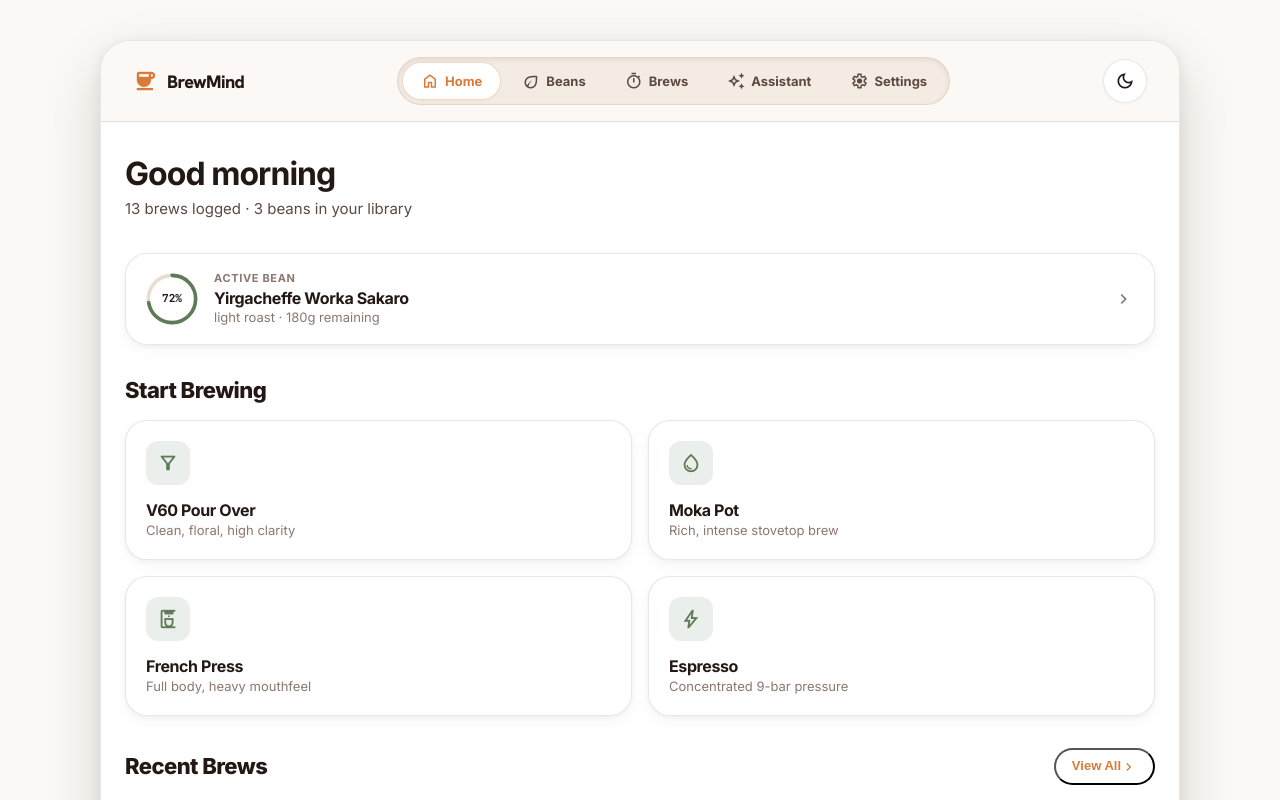
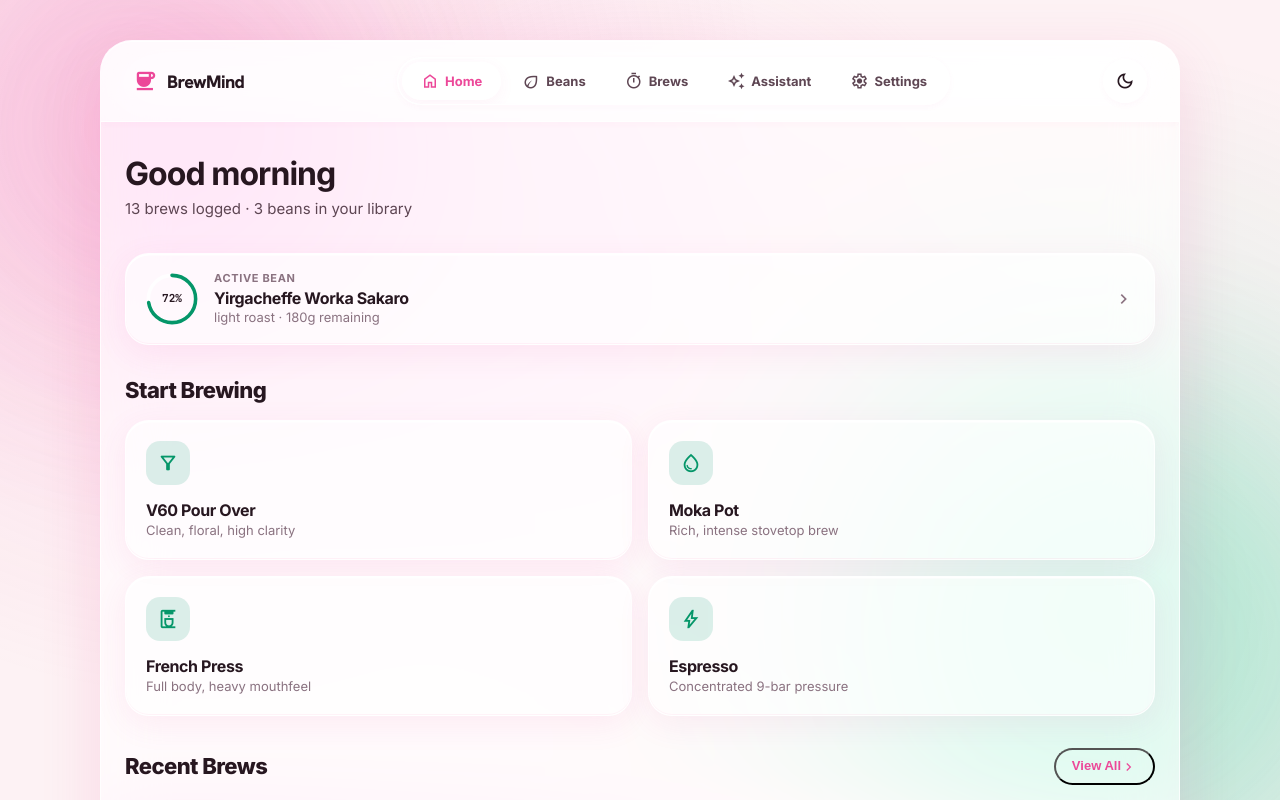
Before and after one commit to ayush96167/Coffee_SIDE_PROJECT, a React (Vite) app: page / in a window 1280 px wide. Shown: the top 800 px of the page. Built offline with nearby package versions, Linux system fonts and the light colour scheme.

Commit message:
style: implement Cherry Blossom Glassmorphism theme with soft pinks, clean white frosted glass & pale spring leaf green

```diff
--- a/src/styles/main.css
+++ b/src/styles/main.css
@@ -1,64 +1,70 @@
 /* ═══════════════════════════════════════════════════════════
-   BrewMind — Stitch Specialty Coffee Design System
-   Rich Roasted Espresso (#120E0C / #FBF8F5), Warm Copper (#D97A38 / #E58C44),
-   Botanical Sage (#5E7B58), & Tactile Parchment Depth
+   BrewMind — Cherry Blossom Glassmorphism Design System
+   Soft Pinks, Clean White Frosted Glass, Pale Spring Leaf Green,
+   Ambient Mesh Orbs, Specular Rim Highlights & Spring Physics Motion
    ═══════════════════════════════════════════════════════════ */
 
-/* ── Design Tokens — Stitch Specialty Coffee Palette ──────── */
+/* ── Design Tokens — Cherry Blossom Palette ───────────────── */
 :root {
-  /* Surfaces */
-  --bg-surface: #FBF8F5;
-  /* Warm Cream Linen */
-  --bg-base: #FBF8F5;
-  --bg-primary: #FFFFFF;
-  --bg-card: #FFFFFF;
-  --bg-card-solid: #FFFFFF;
-  --bg-card-secondary: #F4ECE3;
-  /* Warm Oats Parchment */
-  --bg-elevated: #E9DCD0;
-  --bg-hover: rgba(217, 122, 56, 0.08);
-  --bg-overlay: rgba(36, 24, 20, 0.5);
+  /* Ambient Mesh Background Gradients */
+  --bg-mesh-1: radial-gradient(circle at 15% 15%, rgba(244, 114, 182, 0.22) 0%, transparent 45%);
+  --bg-mesh-2: radial-gradient(circle at 85% 75%, rgba(52, 211, 153, 0.18) 0%, transparent 45%);
+  --bg-mesh-3: radial-gradient(circle at 50% 40%, rgba(251, 207, 232, 0.3) 0%, transparent 50%);
+  --bg-base: #FDF2F4;          /* Soft Cherry Blossom Pink Canvas */
 
-  /* Shadows — Warm Coffee Depth */
-  --shadow-xs: 0 1px 3px rgba(36, 24, 20, 0.04);
-  --shadow-sm: 0 2px 6px rgba(36, 24, 20, 0.05), 0 6px 16px rgba(36, 24, 20, 0.03);
-  --shadow-md: 0 4px 18px rgba(36, 24, 20, 0.07), 0 1px 4px rgba(36, 24, 20, 0.04);
-  --shadow-lg: 0 12px 36px rgba(36, 24, 20, 0.1), 0 2px 8px rgba(36, 24, 20, 0.05);
-  --shadow-xl: 0 24px 60px rgba(36, 24, 20, 0.15), 0 4px 16px rgba(36, 24, 20, 0.08);
-  --shadow-sunken: inset 0 2px 5px rgba(36, 24, 20, 0.08);
+  /* Glass Surfaces — Clean White & Soft Pink Frosted Layers */
+  --bg-primary: rgba(255, 255, 255, 0.68);
+  --bg-surface: rgba(253, 242, 244, 0.5);
+  --bg-card: rgba(255, 255, 255, 0.62);
+  --bg-card-solid: rgba(255, 255, 255, 0.88);
+  --bg-card-secondary: rgba(255, 255, 255, 0.42);
+  --bg-elevated: rgba(255, 255, 255, 0.8);
+  --bg-hover: rgba(244, 114, 182, 0.08);
+  --bg-overlay: rgba(25, 14, 19, 0.4);
 
-  /* Text — Deep Roasted Espresso Inks */
-  --text-primary: #241814;
-  /* Deep Roasted Espresso */
-  --text-secondary: #5C4940;
-  /* Warm Cocoa */
-  --text-muted: #8C776E;
+  /* Glass Effects */
+  --glass-blur-lg: blur(30px) saturate(190%);
+  --glass-blur-md: blur(20px) saturate(180%);
+  --glass-blur-sm: blur(12px) saturate(160%);
+  --glass-border: 1px solid rgba(255, 255, 255, 0.75);
+  --glass-border-subtle: 1px solid rgba(255, 255, 255, 0.45);
+  --glass-highlight: inset 0 1.5px 0 0 rgba(255, 255, 255, 0.95), inset 0 -1px 0 0 rgba(244, 114, 182, 0.08);
+  --glass-shadow: 0 8px 32px 0 rgba(236, 72, 153, 0.08), 0 2px 8px 0 rgba(0, 0, 0, 0.02);
+
+  /* Text — Deep Plum Charcoal & Soft Rose */
+  --text-primary: #271720;      /* Deep Plum Charcoal */
+  --text-secondary: #5E4653;    /* Muted Rose Plum */
+  --text-muted: #8A7280;
   --text-inverse: #FFFFFF;
 
-  /* Accents — Polished Warm Copper & Botanical Sage */
-  --accent: #D97A38;
-  /* Polished Warm Copper */
-  --accent-hover: #B85F20;
-  --accent-light: rgba(217, 122, 56, 0.12);
-  --accent-sage: #5E7B58;
-  /* Botanical Coffee Sage */
-  --accent-sage-hover: #4B6446;
-  --accent-sage-light: rgba(94, 123, 88, 0.12);
-  --accent-amber: #E58C44;
-  --accent-red: #D93B2B;
-  --accent-green: #2E8543;
+  /* Accents — Soft Blossom Pink & Pale Spring Leaf Green */
+  --accent: #EC4899;           /* Vibrant Blossom Pink */
+  --accent-hover: #DB2777;
+  --accent-light: rgba(236, 72, 153, 0.15);
+  --accent-sage: #059669;      /* Pale Spring Leaf Green */
+  --accent-sage-hover: #047857;
+  --accent-sage-light: rgba(5, 150, 105, 0.14);
+  --accent-amber: #F59E0B;
+  --accent-red: #EF4444;
+  --accent-green: #10B981;     /* Pale Green Indicator */
 
-  /* Borders */
-  --border: rgba(140, 119, 110, 0.18);
-  --border-strong: rgba(217, 122, 56, 0.3);
+  /* Borders & Shadows */
+  --border: rgba(255, 255, 255, 0.75);
+  --border-strong: rgba(236, 72, 153, 0.25);
   --border-focus: var(--accent);
+  --shadow-xs: 0 2px 6px rgba(236, 72, 153, 0.04);
+  --shadow-sm: 0 4px 16px rgba(236, 72, 153, 0.06), inset 0 1px 0 rgba(255, 255, 255, 0.9);
+  --shadow-md: 0 8px 32px rgba(236, 72, 153, 0.09), inset 0 1px 0 rgba(255, 255, 255, 0.95);
+  --shadow-lg: 0 12px 48px rgba(236, 72, 153, 0.12), inset 0 1px 0 rgba(255, 255, 255, 1);
+  --shadow-xl: 0 20px 60px rgba(236, 72, 153, 0.16), inset 0 1px 0 rgba(255, 255, 255, 1);
+  --shadow-sunken: inset 0 2px 4px rgba(39, 23, 32, 0.06);
 
   /* Radii */
-  --radius-xs: 8px;
-  --radius-sm: 12px;
-  --radius-md: 16px;
-  --radius-lg: 22px;
-  --radius-xl: 30px;
+  --radius-xs: 10px;
+  --radius-sm: 14px;
+  --radius-md: 18px;
+  --radius-lg: 24px;
+  --radius-xl: 32px;
   --radius-full: 9999px;
 
   /* Spacing */
@@ -82,43 +88,44 @@
   --duration-slow: 400ms;
 }
 
-/* ── Stitch Dark Roasted Espresso Theme ──────────────────── */
+/* ── Dark Cherry Blossom Theme — Midnight Blossom ───────── */
 [data-theme="dark"] {
-  --bg-surface: #120E0C;
-  /* Dark Roasted Espresso */
-  --bg-base: #120E0C;
-  --bg-primary: #17110E;
-  --bg-card: #1C1613;
-  /* Roasted Bean Surface */
-  --bg-card-solid: #1C1613;
-  --bg-card-secondary: #140F0D;
-  --bg-elevated: #28201C;
-  --bg-hover: rgba(229, 140, 68, 0.1);
-  --bg-overlay: rgba(8, 6, 5, 0.85);
+  --bg-mesh-1: radial-gradient(circle at 15% 15%, rgba(244, 114, 182, 0.18) 0%, transparent 45%);
+  --bg-mesh-2: radial-gradient(circle at 85% 75%, rgba(52, 211, 153, 0.15) 0%, transparent 45%);
+  --bg-mesh-3: radial-gradient(circle at 50% 40%, rgba(236, 72, 153, 0.12) 0%, transparent 50%);
+  --bg-base: #180D13;          /* Midnight Blossom Dark Canvas */
 
-  --text-primary: #F9F3EC;
-  /* Warm Cream Text */
-  --text-secondary: #CBBAB0;
-  /* Warm Toast */
-  --text-muted: #8F7B71;
+  --bg-primary: rgba(32, 20, 26, 0.68);
+  --bg-surface: rgba(26, 15, 21, 0.5);
+  --bg-card: rgba(38, 24, 31, 0.62);
+  --bg-card-solid: rgba(45, 28, 37, 0.88);
+  --bg-card-secondary: rgba(255, 255, 255, 0.06);
+  --bg-elevated: rgba(58, 36, 48, 0.6);
+  --bg-hover: rgba(244, 114, 182, 0.12);
+  --bg-overlay: rgba(0, 0, 0, 0.8);
 
-  --accent: #E58C44;
-  /* Vibrant Warm Amber Copper */
-  --accent-hover: #F09D58;
-  --accent-light: rgba(229, 140, 68, 0.2);
-  --accent-sage: #7FA478;
-  /* Fresh Coffee Sage */
-  --accent-sage-hover: #92B98B;
-  --accent-sage-light: rgba(127, 164, 120, 0.2);
+  --glass-border: 1px solid rgba(255, 255, 255, 0.14);
+  --glass-border-subtle: 1px solid rgba(255, 255, 255, 0.08);
+  --glass-highlight: inset 0 1.5px 0 0 rgba(255, 255, 255, 0.18);
+  --glass-shadow: 0 12px 40px 0 rgba(0, 0, 0, 0.5);
 
-  --border: rgba(203, 186, 176, 0.12);
-  --border-strong: rgba(229, 140, 68, 0.3);
+  --text-primary: #FFF1F2;
+  --text-secondary: #FDA4AF;
+  --text-muted: #9F7885;
+
+  --accent: #F472B6;
+  --accent-hover: #F43F5E;
+  --accent-light: rgba(244, 114, 182, 0.2);
+  --accent-sage: #34D399;      /* Pale Spring Leaf Green (Dark Mode) */
+  --accent-sage-hover: #10B981;
+  --accent-sage-light: rgba(52, 211, 153, 0.2);
+
+  --border: rgba(255, 255, 255, 0.14);
+  --border-strong: rgba(244, 114, 182, 0.3);
 }
 
 /* ── Base Reset & Body ───────────────────────────────────── */
-*,
-*::before,
-*::after {
+*, *::before, *::after {
   box-sizing: border-box;
   margin: 0;
   padding: 0;
@@ -126,7 +133,10 @@
 }
 
 body {
-  background-color: var(--bg-surface);
+  background-color: var(--bg-base);
+  background-image: var(--bg-mesh-1), var(--bg-mesh-2), var(--bg-mesh-3);
+  background-attachment: fixed;
+  background-size: 100% 100%;
   color: var(--text-primary);
   font-family: var(--font-sans);
   font-size: 15px;
@@ -135,17 +145,47 @@
   -webkit-font-smoothing: antialiased;
   -moz-osx-font-smoothing: grayscale;
   transition: background-color var(--duration-slow) var(--ease-out),
-    color var(--duration-slow) var(--ease-out);
+              color var(--duration-slow) var(--ease-out);
   overflow-x: hidden;
 }
 
+/* Ambient Floating Glass Glow Orbs (Soft Pink & Pale Green) */
+body::before, body::after {
+  content: '';
+  position: fixed;
+  border-radius: 50%;
+  filter: blur(90px);
+  pointer-events: none;
+  z-index: 0;
+  opacity: 0.65;
+  animation: pulseGlow 12s ease-in-out infinite alternate;
+}
+
+body::before {
+  width: 440px;
+  height: 440px;
+  top: -90px;
+  left: -90px;
+  background: rgba(244, 114, 182, 0.25);
+}
+
+body::after {
+  width: 520px;
+  height: 520px;
+  bottom: -110px;
+  right: -110px;
+  background: rgba(52, 211, 153, 0.22);
+  animation-delay: -6s;
+}
+
+@keyframes pulseGlow {
+  0% { transform: translate(0, 0) scale(1); }
+  50% { transform: translate(30px, -20px) scale(1.08); }
+  100% { transform: translate(-20px, 30px) scale(0.95); }
+}
+
 /* ── Typography ──────────────────────────────────────────── */
-h1,
-h2,
-h3,
-h4,
-h5,
-h6 {
+h1, h2, h3, h4, h5, h6 {
   font-family: var(--font-sans);
   font-weight: 700;
   letter-spacing: -0.025em;
@@ -203,52 +243,56 @@
   font-variation-settings: 'FILL' 1, 'wght' 500, 'GRAD' 0, 'opsz' 24;
 }
 
-/* ── App Container ───────────────────────────────────────── */
+/* ── Glass App Container ─────────────────────────────────── */
 .app-container {
   width: 100%;
   max-width: 1080px;
   margin: 0 auto;
   min-height: 100vh;
   background: var(--bg-primary);
+  backdrop-filter: var(--glass-blur-lg);
+  -webkit-backdrop-filter: var(--glass-blur-lg);
+  border-left: var(--glass-border);
+  border-right: var(--glass-border);
+  box-shadow: var(--glass-shadow);
   position: relative;
   z-index: 1;
   padding-bottom: 96px;
-  border-left: 1px solid var(--border);
-  border-right: 1px solid var(--border);
 }
 
 @media (min-width: 640px) {
   body {
     padding: var(--space-lg);
   }
-
   .app-container {
     border-radius: var(--radius-xl);
+    border: var(--glass-border);
     box-shadow: var(--shadow-xl);
     padding-bottom: var(--space-xl);
     margin-top: var(--space-md);
     margin-bottom: var(--space-md);
     overflow: hidden;
-    border: 1px solid var(--border);
   }
 }
 
-/* ── Stitch Cards ───────────────────────────────────────── */
+/* ── Cherry Blossom Frosted Glass Cards ───────────────────── */
 .glass-card {
   background: var(--bg-card);
+  backdrop-filter: var(--glass-blur-lg);
+  -webkit-backdrop-filter: var(--glass-blur-lg);
+  border: var(--glass-border);
+  box-shadow: var(--glass-highlight), var(--shadow-md);
   border-radius: var(--radius-lg);
   padding: var(--space-lg);
-  box-shadow: var(--shadow-sm);
+  transition: transform var(--duration-normal) var(--ease-spring),
+              box-shadow var(--duration-normal) var(--ease-out),
+              border-color var(--duration-normal) var(--ease-out);
   position: relative;
-  transition: transform var(--duration-normal) var(--ease-spring),
-    box-shadow var(--duration-normal) var(--ease-out),
-    border-color var(--duration-normal) var(--ease-out);
-  border: 1px solid var(--border);
 }
 
 .glass-card:hover {
-  box-shadow: var(--shadow-md);
-  border-color: var(--border-strong);
+  box-shadow: var(--glass-highlight), var(--shadow-lg);
+  border-color: rgba(244, 114, 182, 0.4);
 }
 
 .card-interactive {
@@ -257,36 +301,38 @@
 
 .card-interactive:hover {
   transform: translateY(-4px) scale(1.01);
-  box-shadow: var(--shadow-lg);
+  background: var(--bg-hover);
   border-color: var(--accent);
+  box-shadow: var(--glass-highlight), 0 12px 36px rgba(236, 72, 153, 0.15);
 }
 
 .card-interactive:active {
   transform: translateY(0) scale(0.99);
-  box-shadow: var(--shadow-xs);
   transition-duration: 50ms;
 }
 
-/* Secondary Carved Card */
 .card-secondary {
   background: var(--bg-card-secondary);
+  backdrop-filter: var(--glass-blur-sm);
+  -webkit-backdrop-filter: var(--glass-blur-sm);
+  border: var(--glass-border-subtle);
+  box-shadow: inset 0 1px 0 0 rgba(255, 255, 255, 0.6);
   border-radius: var(--radius-md);
   padding: var(--space-md);
-  border: 1px solid var(--border);
-  box-shadow: var(--shadow-sunken);
 }
 
-/* Accent Card */
 .card-accent {
-  background: linear-gradient(135deg, var(--accent-sage) 0%, #3B5338 100%);
-  color: #FFFFFF;
+  background: linear-gradient(135deg, rgba(236, 72, 153, 0.85) 0%, rgba(219, 39, 119, 0.9) 100%);
+  backdrop-filter: var(--glass-blur-lg);
+  -webkit-backdrop-filter: var(--glass-blur-lg);
+  color: var(--text-inverse);
   border-radius: var(--radius-lg);
   padding: var(--space-lg);
-  box-shadow: var(--shadow-md);
-  border: 1px solid rgba(255, 255, 255, 0.2);
+  box-shadow: inset 0 1.5px 0 0 rgba(255, 255, 255, 0.4), var(--shadow-lg);
+  border: 1px solid rgba(255, 255, 255, 0.3);
 }
 
-/* ── Buttons ─────────────────────────────────────────────── */
+/* ── Cherry Blossom Glass Buttons ────────────────────────── */
 .btn {
   display: inline-flex;
   align-items: center;
@@ -306,8 +352,8 @@
   user-select: none;
   position: relative;
   transition: transform var(--duration-normal) var(--ease-spring),
-    box-shadow var(--duration-normal) var(--ease-out),
-    background var(--duration-normal) var(--ease-out);
+              box-shadow var(--duration-normal) var(--ease-out),
+              background var(--duration-normal) var(--ease-out);
 }
 
 .btn:active {
@@ -315,27 +361,31 @@
 }
 
 .btn-primary {
-  background: linear-gradient(135deg, var(--accent) 0%, var(--accent-hover) 100%);
+  background: linear-gradient(135deg, #EC4899 0%, #DB2777 100%);
   color: #FFFFFF;
-  box-shadow: 0 4px 16px var(--accent-light);
+  box-shadow: inset 0 1.5px 0 0 rgba(255, 255, 255, 0.4), 0 8px 24px rgba(236, 72, 153, 0.35);
+  border: 1px solid rgba(255, 255, 255, 0.25);
 }
 
 .btn-primary:hover {
-  background: linear-gradient(135deg, #E58C44 0%, var(--accent) 100%);
+  background: linear-gradient(135deg, #F472B6 0%, #EC4899 100%);
   transform: translateY(-2px) scale(1.01);
-  box-shadow: 0 8px 24px var(--accent-light);
+  box-shadow: inset 0 1.5px 0 0 rgba(255, 255, 255, 0.5), 0 12px 32px rgba(236, 72, 153, 0.45);
 }
 
 .btn-secondary {
-  background: var(--bg-card);
+  background: var(--bg-card-secondary);
+  backdrop-filter: var(--glass-blur-md);
+  -webkit-backdrop-filter: var(--glass-blur-md);
   color: var(--text-primary);
-  box-shadow: var(--shadow-xs);
-  border: 1px solid var(--border);
+  border: var(--glass-border);
+  box-shadow: inset 0 1px 0 0 rgba(255, 255, 255, 0.7), var(--shadow-xs);
 }
 
 .btn-secondary:hover {
-  box-shadow: var(--shadow-sm);
+  background: var(--bg-hover);
   border-color: var(--accent);
+  transform: translateY(-1px);
 }
 
 .btn-ghost {
@@ -349,31 +399,32 @@
   background: var(--accent-light);
 }
 
-/* Icon Buttons */
 .btn-icon {
   width: 44px;
   height: 44px;
   min-width: 44px;
-  border-radius: 50%;
+  border-radius: var(--radius-full);
   padding: 0;
   display: flex;
   align-items: center;
   justify-content: center;
   background: var(--bg-card);
-  box-shadow: var(--shadow-xs);
+  backdrop-filter: var(--glass-blur-md);
+  -webkit-backdrop-filter: var(--glass-blur-md);
+  border: var(--glass-border);
+  box-shadow: inset 0 1px 0 0 rgba(255, 255, 255, 0.7), var(--shadow-xs);
   color: var(--text-primary);
   cursor: pointer;
-  border: 1px solid var(--border);
   transition: all var(--duration-fast) var(--ease-out);
 }
 
 .btn-icon:hover {
-  box-shadow: var(--shadow-sm);
+  background: var(--bg-hover);
   color: var(--accent);
-  border-color: var(--accent);
+  transform: scale(1.05);
 }
 
-/* ── Chips & Badges ──────────────────────────────────────── */
+/* ── Glass Chips & Badges ────────────────────────────────── */
 .chip {
   display: inline-flex;
   align-items: center;
@@ -384,8 +435,11 @@
   font-size: 13px;
   font-weight: 600;
   background: var(--bg-card-secondary);
+  backdrop-filter: var(--glass-blur-sm);
+  -webkit-backdrop-filter: var(--glass-blur-sm);
   color: var(--text-secondary);
-  border: 1px solid var(--border);
+  border: var(--glass-border-subtle);
+  box-shadow: inset 0 1px 0 0 rgba(255, 255, 255, 0.6);
   cursor: pointer;
   transition: all var(--duration-fast) var(--ease-out);
   -webkit-user-select: none;
@@ -394,15 +448,17 @@
 }
 
 .chip:hover {
+  background: var(--bg-hover);
   color: var(--text-primary);
   border-color: var(--accent);
+  transform: translateY(-1px);
 }
 
 .chip.active {
   background: var(--accent);
   color: #FFFFFF;
-  border-color: var(--accent);
-  box-shadow: 0 4px 14px var(--accent-light);
+  border-color: rgba(255, 255, 255, 0.4);
+  box-shadow: inset 0 1px 0 0 rgba(255, 255, 255, 0.4), 0 4px 14px var(--accent-light);
 }
 
 .badge {
@@ -416,29 +472,33 @@
   font-weight: 700;
   text-transform: uppercase;
   letter-spacing: 0.04em;
+  backdrop-filter: var(--glass-blur-sm);
+  -webkit-backdrop-filter: var(--glass-blur-sm);
 }
 
 .badge-accent {
   background: var(--accent-light);
   color: var(--accent);
-  border: 1px solid rgba(217, 122, 56, 0.3);
+  border: 1px solid rgba(236, 72, 153, 0.3);
 }
 
 .badge-sage {
   background: var(--accent-sage-light);
   color: var(--accent-sage);
-  border: 1px solid rgba(94, 123, 88, 0.3);
+  border: 1px solid rgba(5, 150, 105, 0.3);
 }
 
 /* ── Segmented Control ───────────────────────────────────── */
 .segmented-control {
   display: flex;
   background: var(--bg-card-secondary);
-  box-shadow: var(--shadow-sunken);
+  backdrop-filter: var(--glass-blur-md);
+  -webkit-backdrop-filter: var(--glass-blur-md);
   border-radius: var(--radius-full);
   padding: 4px;
   gap: 3px;
-  border: 1px solid var(--border);
+  border: var(--glass-border);
+  box-shadow: inset 0 1px 0 0 rgba(255, 255, 255, 0.6), var(--shadow-xs);
   overflow-x: auto;
   -ms-overflow-style: none;
   scrollbar-width: none;
@@ -460,7 +520,7 @@
   font-size: 13px;
   font-weight: 700;
   cursor: pointer;
-  transition: all var(--duration-fast) var(--ease-out);
+  transition: all var(--duration-normal) var(--ease-out);
   white-space: nowrap;
   display: flex;
   align-items: center;
@@ -473,13 +533,15 @@
 }
 
 .segmented-btn.active {
-  background: var(--bg-card);
+  background: var(--bg-card-solid);
+  backdrop-filter: var(--glass-blur-lg);
+  -webkit-backdrop-filter: var(--glass-blur-lg);
   color: var(--accent);
-  box-shadow: var(--shadow-xs);
-  border: 1px solid var(--border-strong);
+  border: var(--glass-border-subtle);
+  box-shadow: inset 0 1px 0 0 rgba(255, 255, 255, 0.9), var(--shadow-sm);
 }
 
-/* ── Navigation Bars ─────────────────────────────────────── */
+/* ── Glass Navigation ────────────────────────────────────── */
 .top-nav {
   display: flex;
   justify-content: space-between;
@@ -487,10 +549,12 @@
   padding: var(--space-md) var(--space-lg);
   position: sticky;
   top: 0;
-  background: var(--bg-surface);
+  background: var(--bg-card);
+  backdrop-filter: var(--glass-blur-lg);
+  -webkit-backdrop-filter: var(--glass-blur-lg);
+  z-index: 50;
+  border-bottom: var(--glass-border);
   box-shadow: var(--shadow-xs);
-  border-bottom: 1px solid var(--border);
-  z-index: 50;
 }
 
 .desktop-nav-links {
@@ -504,9 +568,11 @@
   transform: translateX(-50%);
   width: 100%;
   max-width: 1080px;
-  background: var(--bg-surface);
-  border-top: 1px solid var(--border);
-  box-shadow: 0 -4px 16px rgba(36, 24, 20, 0.08);
+  background: var(--bg-card);
+  backdrop-filter: var(--glass-blur-lg);
+  -webkit-backdrop-filter: var(--glass-blur-lg);
+  border-top: var(--glass-border);
+  box-shadow: inset 0 1px 0 0 rgba(255, 255, 255, 0.7), var(--shadow-lg);
   display: flex;
   justify-content: space-around;
   align-items: center;
@@ -555,19 +621,22 @@
   }
 }
 
-/* ── Form Inputs ─────────────────────────────────────────── */
+/* ── Glass Form Inputs ───────────────────────────────────── */
 .input-field {
   width: 100%;
   padding: 12px 16px;
   border-radius: var(--radius-sm);
-  border: 1px solid var(--border);
+  border: var(--glass-border-subtle);
   background: var(--bg-card-secondary);
+  backdrop-filter: var(--glass-blur-sm);
+  -webkit-backdrop-filter: var(--glass-blur-sm);
+  box-shadow: var(--shadow-sunken);
   font-family: var(--font-sans);
   font-size: 15px;
   font-weight: 500;
   color: var(--text-primary);
   outline: none;
-  transition: box-shadow var(--duration-fast) var(--ease-out), border-color var(--duration-fast);
+  transition: border-color var(--duration-fast) var(--ease-out), box-shadow var(--duration-fast);
 }
 
 .input-field:focus {
@@ -595,7 +664,6 @@
   height: 8px;
   border-radius: var(--radius-full);
   background: var(--bg-card-secondary);
-  box-shadow: var(--shadow-sunken);
   outline: none;
 }
 
@@ -606,7 +674,7 @@
   height: 26px;
   border-radius: 50%;
   background: var(--accent);
-  box-shadow: 0 2px 8px var(--accent-light);
+  box-shadow: 0 2px 10px rgba(236, 72, 153, 0.4);
   border: 2px solid #FFFFFF;
   cursor: pointer;
   transition: transform var(--duration-fast) var(--ease-spring);
@@ -621,8 +689,8 @@
   position: fixed;
   inset: 0;
   background: var(--bg-overlay);
-  backdrop-filter: blur(4px);
-  -webkit-backdrop-filter: blur(4px);
+  backdrop-filter: var(--glass-blur-lg);
+  -webkit-backdrop-filter: var(--glass-blur-lg);
   z-index: 1000;
   display: flex;
   align-items: flex-end;
@@ -643,15 +711,17 @@
   max-width: 540px;
   max-height: 90vh;
   overflow-y: auto;
-  background: var(--bg-surface);
-  box-shadow: var(--shadow-xl);
+  background: var(--bg-card);
+  backdrop-filter: blur(40px) saturate(200%);
+  -webkit-backdrop-filter: blur(40px) saturate(200%);
+  border: var(--glass-border);
+  box-shadow: var(--glass-highlight), var(--shadow-xl);
   border-radius: var(--radius-xl) var(--radius-xl) 0 0;
   padding: var(--space-lg);
   display: flex;
   flex-direction: column;
   gap: var(--space-lg);
   animation: slideUp var(--duration-slow) var(--ease-out);
-  border: 1px solid var(--border);
 }
 
 @media (min-width: 640px) {
@@ -662,43 +732,18 @@
 
 /* ── Motion & Animation Primitives ───────────────────────── */
 @keyframes fadeIn {
-  from {
-    opacity: 0;
-    transform: translateY(12px) scale(0.98);
-  }
-
-  to {
-    opacity: 1;
-    transform: translateY(0) scale(1);
-  }
+  from { opacity: 0; transform: translateY(12px) scale(0.98); }
+  to { opacity: 1; transform: translateY(0) scale(1); }
 }
 
 @keyframes slideUp {
-  from {
-    opacity: 0;
-    transform: translateY(40px) scale(0.96);
-  }
-
-  to {
-    opacity: 1;
-    transform: translateY(0) scale(1);
-  }
+  from { opacity: 0; transform: translateY(40px) scale(0.96); }
+  to { opacity: 1; transform: translateY(0) scale(1); }
 }
 
 @keyframes pulseGlow {
-
-  0%,
-  100% {
-    opacity: 1;
-    transform: scale(1);
-    box-shadow: 0 0 0 0 var(--accent-light);
-  }
-
-  50% {
-    opacity: 0.85;
-    transform: scale(1.03);
-    box-shadow: 0 0 16px 4px var(--accent-light);
-  }
+  0%, 100% { opacity: 1; transform: scale(1); box-shadow: 0 0 0 0 var(--accent-light); }
+  50% { opacity: 0.85; transform: scale(1.03); box-shadow: 0 0 16px 4px var(--accent-light); }
 }
 
 .fade-in {
@@ -713,31 +758,14 @@
   animation: pulseGlow 2.5s ease-in-out infinite;
 }
 
-.stagger>*:nth-child(1) {
-  animation-delay: 0ms;
-}
-
-.stagger>*:nth-child(2) {
-  animation-delay: 40ms;
-}
-
-.stagger>*:nth-child(3) {
-  animation-delay: 80ms;
-}
-
-.stagger>*:nth-child(4) {
-  animation-delay: 120ms;
-}
-
-.stagger>*:nth-child(5) {
-  animation-delay: 160ms;
-}
+.stagger > *:nth-child(1) { animation-delay: 0ms; }
+.stagger > *:nth-child(2) { animation-delay: 40ms; }
+.stagger > *:nth-child(3) { animation-delay: 80ms; }
+.stagger > *:nth-child(4) { animation-delay: 120ms; }
+.stagger > *:nth-child(5) { animation-delay: 160ms; }
 
 @media (prefers-reduced-motion: reduce) {
-
-  *,
-  *::before,
-  *::after {
+  *, *::before, *::after {
     animation-duration: 0.01ms !important;
     animation-iteration-count: 1 !important;
     transition-duration: 0.01ms !important;
@@ -751,11 +779,11 @@
 }
 
 ::-webkit-scrollbar-track {
-  background: var(--bg-surface);
+  background: transparent;
 }
 
 ::-webkit-scrollbar-thumb {
-  background: #E9DCD0;
+  background: var(--accent-light);
   border-radius: var(--radius-full);
 }
 
@@ -772,12 +800,6 @@
 
 .sr-only {
   position: absolute;
-  width: 1px;
-  height: 1px;
-  padding: 0;
-  margin: -1px;
-  overflow: hidden;
-  clip: rect(0, 0, 0, 0);
-  white-space: nowrap;
-  border: 0;
+  width: 1px; height: 1px; padding: 0; margin: -1px;
+  overflow: hidden; clip: rect(0, 0, 0, 0); white-space: nowrap; border: 0;
 }
```
